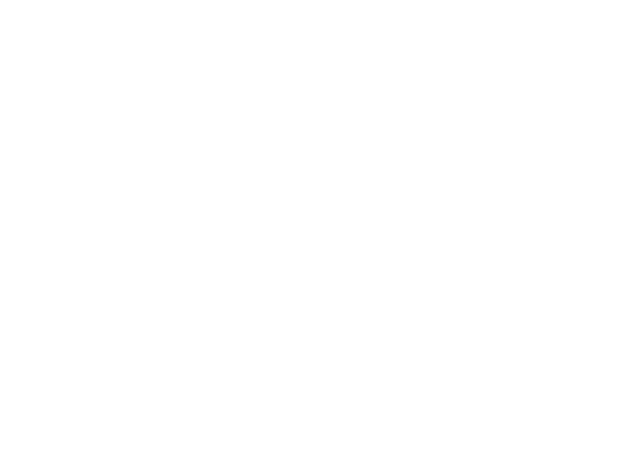
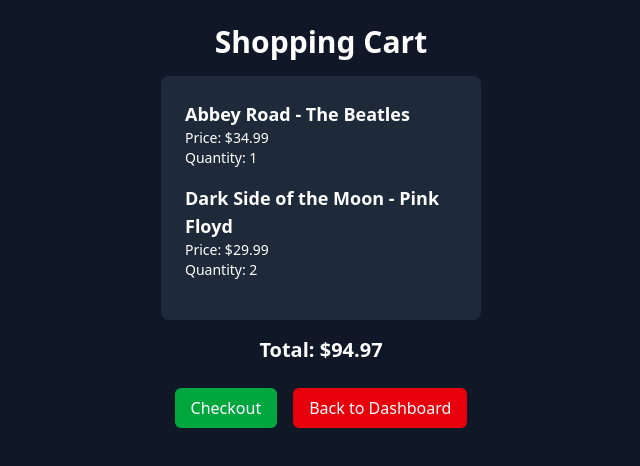
Before and after one commit to MikeReyes102/green-day-records, a React (Vite) app in the folder frontend/: page /cart in a window 1280 px wide. Before the commit this address had no page. Shown: the top 466 px of the page, without its empty margins (319-959 px from the left). Built offline with nearby package versions, Linux system fonts and the light colour scheme.

Commit message:
Initial UI structured. All pages are created with mock data and can navigate using router properly. Next steps are to connect the backend and begin integrating real data. Also I need to add actuall album covers.

```diff
--- a/frontend/src/App.jsx
+++ b/frontend/src/App.jsx
@@ -4,6 +4,9 @@
 import Register from "./pages/Register";
 import Dashboard from "./pages/Dashboard";
 import ProductPage from "./pages/ProductPage";
+import AccountPage from "./pages/AccountPage";
+import CartPage from "./pages/CartPage";
+
 
 
 const App = () => {
@@ -15,6 +18,8 @@
         <Route path="/register" element={<Register />} />
         <Route path="/dashboard" element={<Dashboard />} />
         <Route path="/product" element={<ProductPage />} />
+        <Route path="/account" element={<AccountPage />} />
+        <Route path="/cart" element={<CartPage />} />
       </Routes>
     </Router>
   );
--- a/frontend/src/components/NavbarDashboard.jsx
+++ b/frontend/src/components/NavbarDashboard.jsx
@@ -4,15 +4,15 @@
   return (
     <nav className="flex justify-between items-center px-6 py-4 bg-gray-800 text-white">
       {/* Logo */}
-      <Link to="/" className="text-2xl font-bold cursor-pointer">
+      <Link to="/dashboard" className="text-2xl font-bold cursor-pointer">
         Green Day Records
       </Link>
 
       {/* Search Bar */}
       <input
         type="text"
-        placeholder="Search Records..."
-        className="px-4 py-2 w-64 rounded bg-gray-700 border border-gray-600 text-white"
+        placeholder="Search records..."
+        className="ml-4 flex-grow max-w-xl p-2 rounded-md bg-gray-800 text-white border border-gray-600 outline-none"
       />
 
       {/* Cart & Account */}
@@ -27,6 +27,9 @@
             Account
           </button>
         </Link>
+        <Link to="/">
+          <button className="hover:text-red-500 transition">Log Out</button>
+        </Link>
       </div>
     </nav>
   );
--- /dev/null
+++ b/frontend/src/pages/CartPage.jsx
@@ -0,0 +1,44 @@
+import { useNavigate } from "react-router-dom";
+
+const CartPage = () => {
+  const navigate = useNavigate();
+
+  const mockCart = [
+    { id: 1, title: "Abbey Road", artist: "The Beatles", price: 34.99, quantity: 1 },
+    { id: 2, title: "Dark Side of the Moon", artist: "Pink Floyd", price: 29.99, quantity: 2 }
+  ];
+
+  const totalPrice = mockCart.reduce((total, item) => total + item.price * item.quantity, 0);
+
+  return (
+    <div className="min-h-screen bg-gray-900 text-white p-6 flex flex-col items-center">
+      <h1 className="text-3xl font-bold">Shopping Cart</h1>
+
+      {/* Cart Items */}
+      <div className="bg-gray-800 p-6 rounded-lg mt-4 w-80 text-left">
+        {mockCart.map((item) => (
+          <div key={item.id} className="mb-4">
+            <p className="text-lg font-semibold">{item.title} - {item.artist}</p>
+            <p className="text-sm">Price: ${item.price.toFixed(2)}</p>
+            <p className="text-sm">Quantity: {item.quantity}</p>
+          </div>
+        ))}
+      </div>
+
+      {/* Total Price */}
+      <h2 className="text-xl font-semibold mt-4">Total: ${totalPrice.toFixed(2)}</h2>
+
+      {/* Buttons */}
+      <div className="flex gap-4 mt-6">
+        <button className="px-4 py-2 bg-green-600 hover:bg-green-700 rounded-md transition">
+          Checkout
+        </button>
+        <button onClick={() => navigate("/dashboard")} className="px-4 py-2 bg-red-600 hover:bg-red-700 rounded-md transition">
+          Back to Dashboard
+        </button>
+      </div>
+    </div>
+  );
+};
+
+export default CartPage;
```
